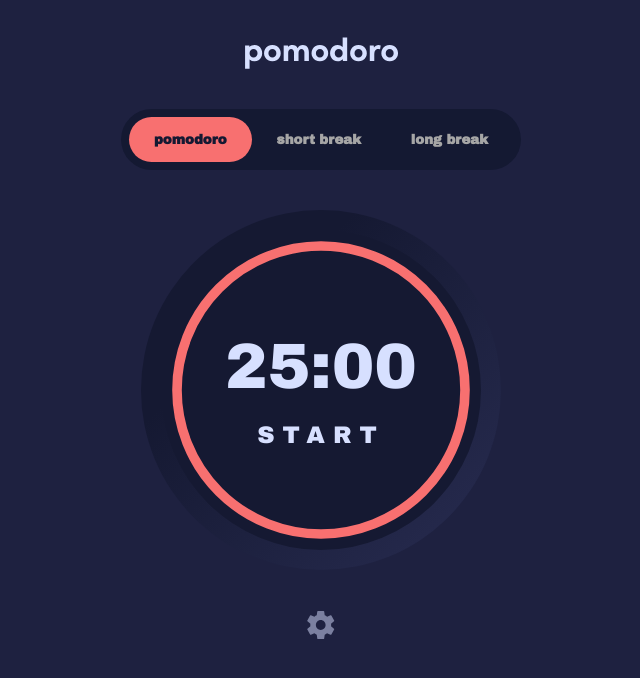
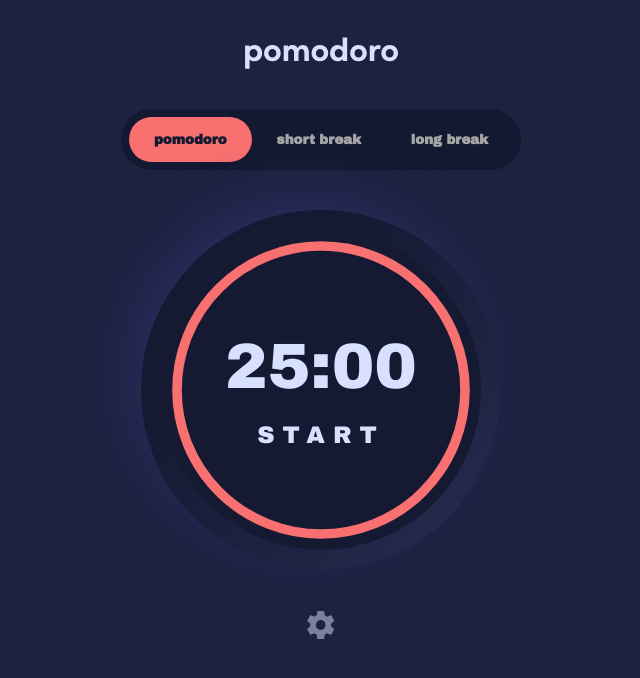
Before and after one commit to grzeg95/pomodoro-app, a React (Vite) app: page / in a window 1280 px wide. Shown: the top 678 px of the page, without its empty margins (319-959 px from the left). Built offline with nearby package versions, Linux system fonts and the light colour scheme.

Commit message:
feat: add box-shadow for Timer

```diff
--- a/src/components/Timer/Timer.module.scss
+++ b/src/components/Timer/Timer.module.scss
@@ -13,6 +13,7 @@
   background:
     linear-gradient(#151932, #151932) padding-box,
     linear-gradient(135deg, #151932 30%, #282C51) border-box;
+  box-shadow: -1rem -1rem 3rem #272c5a
 }
 
 .timeline {
```
